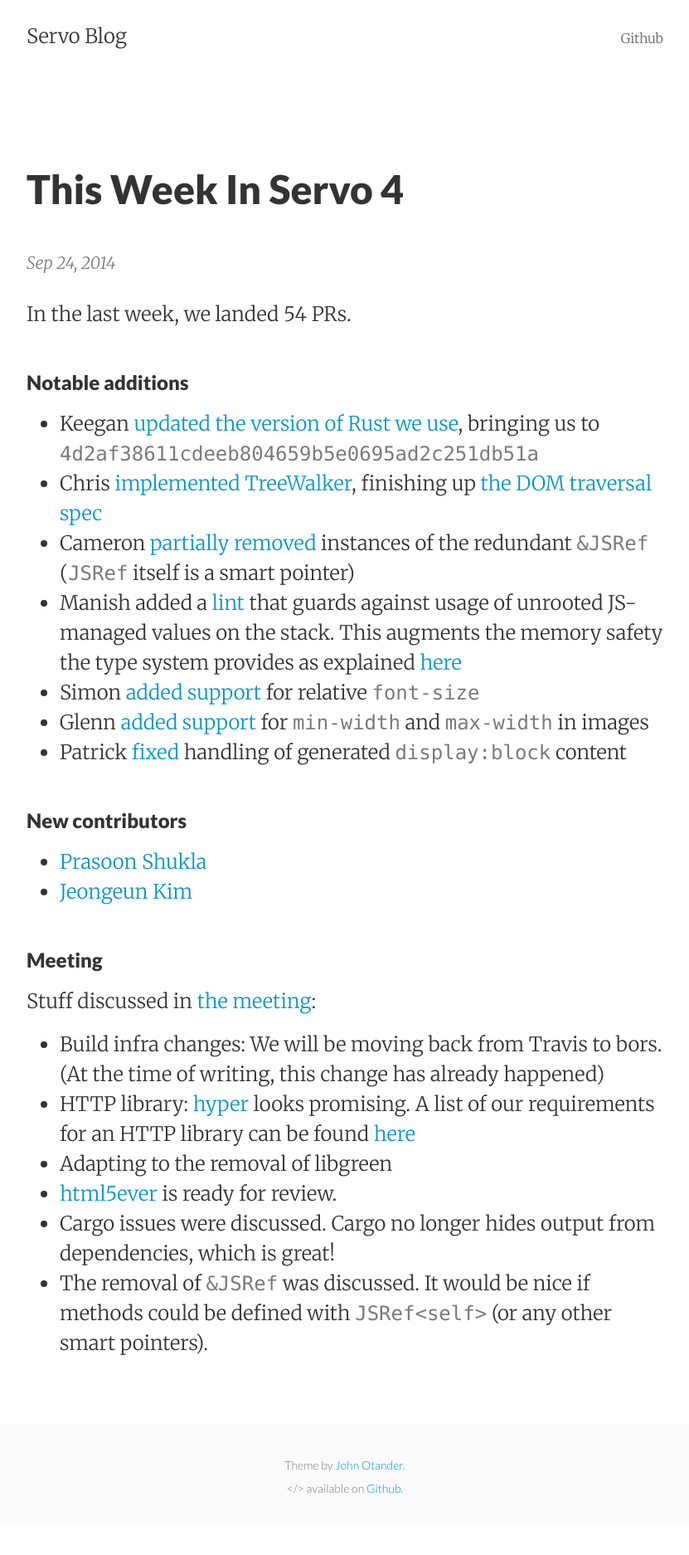
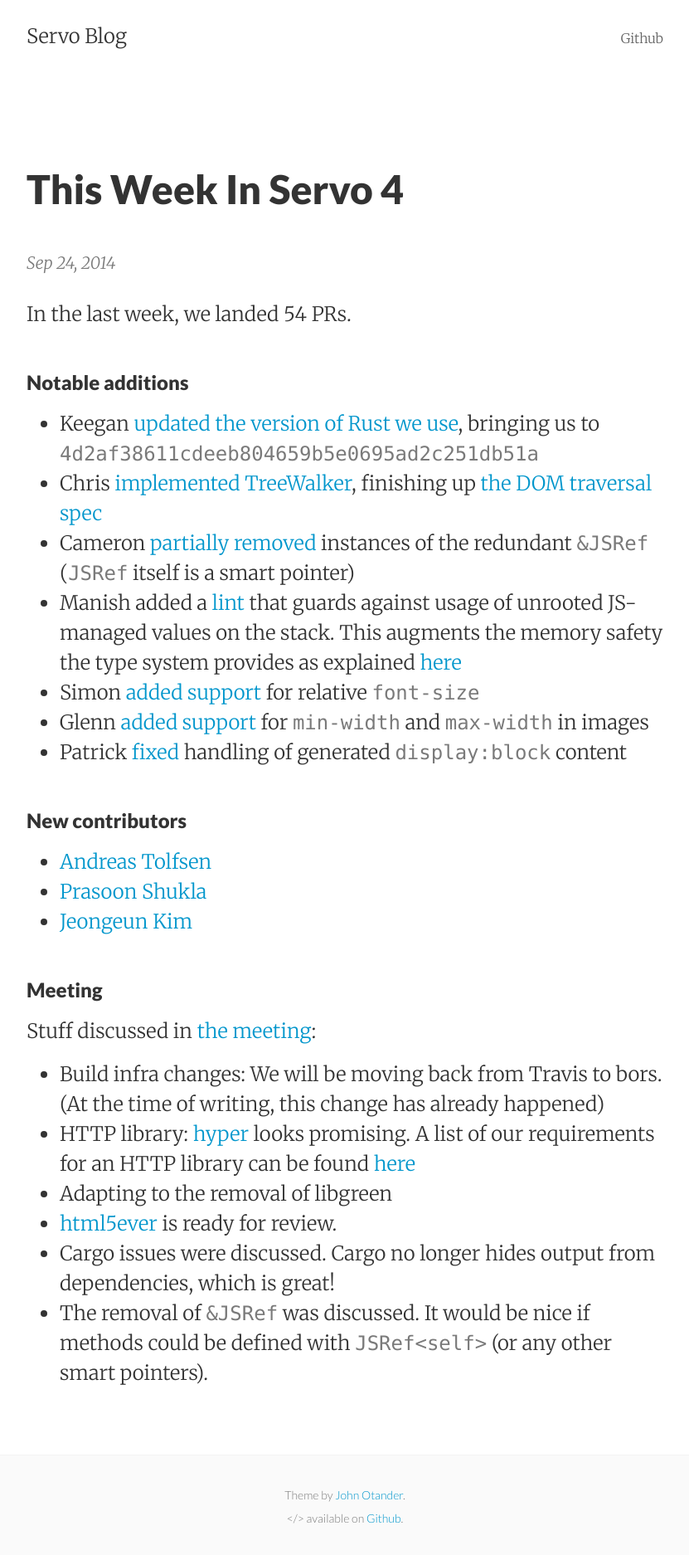
Before and after one commit to servo/blog.servo.org, a Jekyll site: the page built from _posts/2014-09-25-twis-4.md, in a window 1280 px wide. Shown: the whole page at 83% size, without its empty margins (224-1055 px from the left). Built offline with Jekyll 4.4.1, drawn with Linux system fonts in a browser that asks for light colours; before the commit the page ends 1838 px from its top, so only the background shows below that.

Commit message:
Update 2014-09-25-twis-4.md

```diff
--- a/_posts/2014-09-25-twis-4.md
+++ b/_posts/2014-09-25-twis-4.md
@@ -20,6 +20,7 @@ In the last week, we landed 54 PRs.
 
 ###New contributors
 
+ - [Andreas Tolfsen](https://github.com/andreastt)
  - [Prasoon Shukla](https://github.com/prasoon2211)
  - [Jeongeun Kim](https://github.com/jejuliekim)
 
```
